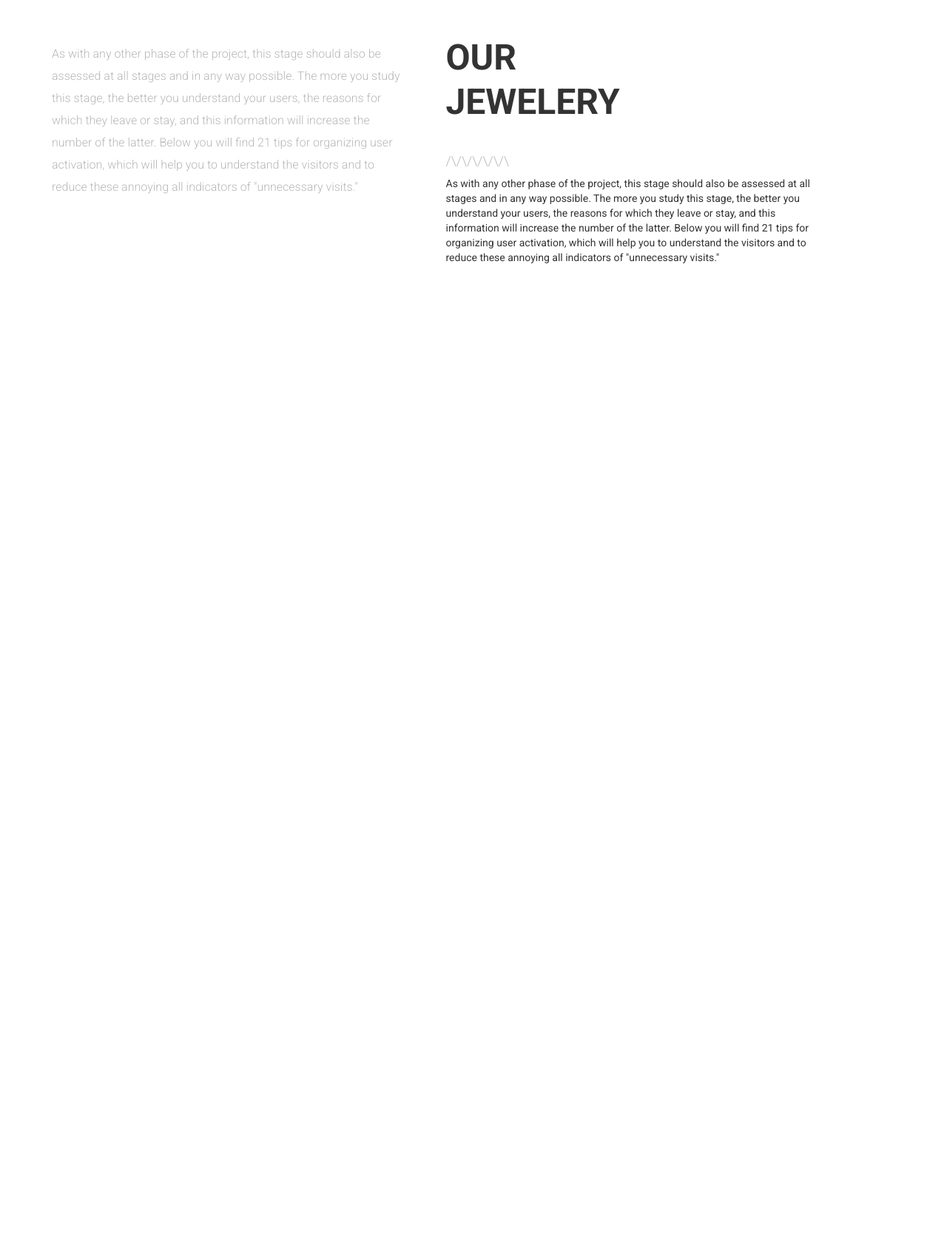
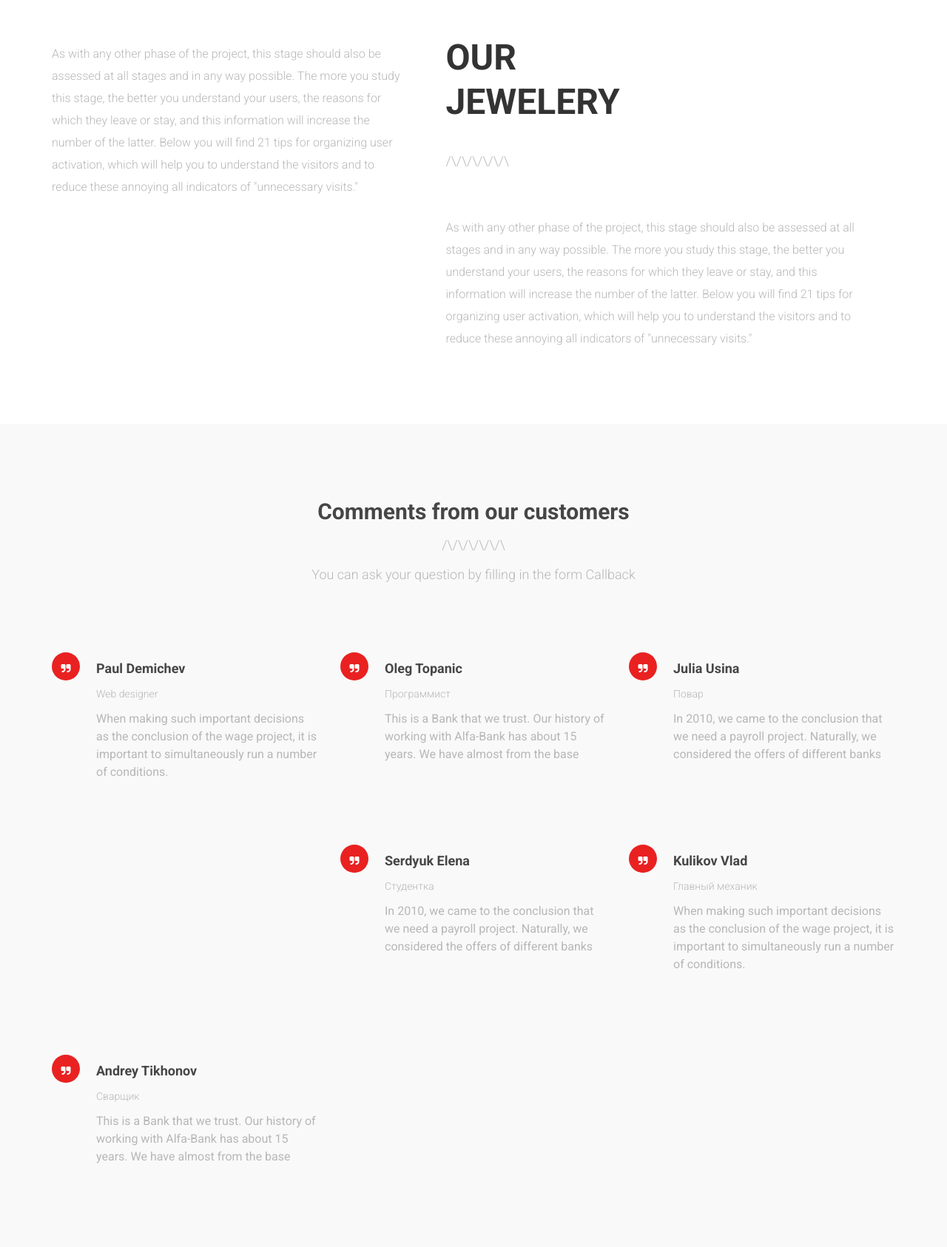
Before and after one commit to sheez44/jewelery-template, a website: page index.html in a window 1280 px wide. Shown: the part 3189-4875 px from the top of the page at 74% size. Before the commit the page ends 3557 px from the top, so only its background shows below. Drawn offline with nearby package versions, Linux system fonts and the light colour scheme.

Commit message:
finish our jewelery section, add comment section

```diff
--- a/assets/less/mixins.less
+++ b/assets/less/mixins.less
@@ -8,6 +8,13 @@
 .subtitle-default(@fw: 300, @clr:#b7b7b7) {
 	font-weight: @fw;
 	color: @clr;
+}
+
+.text-default {
+	.subtitle-default;
+
+	font-size: 16px;
+	line-height: 30px;
 }
 
 .vertical-center(@pos: absolute) {
@@ -30,3 +37,12 @@
 	text-transform: uppercase;
 	line-height: 60px;
 }
+
+.comment-icon(@size: 38px; @bg: @bg-icon-comment-default) {
+	height: @size;
+	width: @size;
+	background-color: @bg;
+	float: left;
+	border-radius: 50%;
+	color: white;
+}
--- a/assets/less/slices/config.less
+++ b/assets/less/slices/config.less
@@ -9,6 +9,7 @@
 @white: #fff;
 @gray: #6d6d6d;
 @seashell: #f1f1f1;
+@Alizarin_Crimson: #e92121;
 
 // header
 @jumbotron-header-height: 800px;
@@ -28,7 +29,12 @@
 
 @section-border: 1px solid @seashell;
 
-
 // arrows (gallery)
 @margin-arrow-lg: 5%;
 @font-size-arrow: 2em;
+
+// background
+@bg-section: #faf9f9;
+
+// custom icons
+@bg-icon-comment-default: @Alizarin_Crimson;
--- a/assets/less/slices/main.less
+++ b/assets/less/slices/main.less
@@ -71,7 +71,7 @@ span[icon] {
 
 .gallery {
 	position: relative;
-	background-color: #faf9f9;
+	background-color: @bg-section;
 	padding: 95px 0;
 	&-item__title {
 		.title-default(@line-height: 40px);
@@ -131,6 +131,7 @@ span[icon] {
 }
 
 .collection {
+	padding-bottom: 90px;
 	&__image {
 		float: left;
 	}
@@ -151,16 +152,66 @@ span[icon] {
 }
 
 .aside__text {
-	.subtitle-default;
+	.text-default;
 
-	font-size: 16px;
-	line-height: 30px;
 	clear: both;
 	width: 85%;
 	padding-top: 55px;
 	&--right {
-		// &:extend(.aside__text);
-		// CREATE OWN MIXIN
-		// width: 120%:
+		width: 115%;
 	}
 }
+
+.comments {
+	background-color: @bg-section;
+	padding-top: 79px;
+	// headers
+	&__titles-lockup {
+		text-align: center;
+		padding-bottom: 80px;
+	}
+	&__title {
+		.title-default(40px);
+	}
+	&__subtitle {
+		.subtitle-default;
+
+		font-size: 18px;
+		line-height: 30px;
+	}
+	// The comment module
+	&__lockup {
+		float: left;
+		width: 83%;
+		margin-left: 22px;
+		margin-bottom: 100px;
+	}
+	&__author {
+		font-weight: bold;
+		font-size: 18px;
+		line-height: 24px;
+		color: #464646;
+		margin-top: 10px;
+	}
+	&__job-description {
+		font-weight: lighter;
+		font-size: 14px;
+		line-height: 24px;
+		color: #b7b7b7;
+	}
+	&__comment {
+		font-size: 16px;
+		line-height: 24px;
+		color: #b7b7b7;
+	}
+}
+
+.comment-icon {
+	.comment-icon;
+	> span {
+		position: relative;
+		top: 50%;
+		left: 50%;
+		transform: translate(-50%, -50%);
+	}
+}
--- a/index.html
+++ b/index.html
@@ -211,12 +211,72 @@
             <h2 class="collection__title">Our Jewelery</h2>
             <h4 class="collection__subtitle">/\/\/\/\/\/\</h4>
 
-            <p class="aside__text--right">As with any other phase of the project, this stage should also be assessed at all stages and in any way possible. The more you study this stage, the better you understand your users, the reasons for which they leave or stay, and this information will increase the number of the latter. Below you will find 21 tips for organizing user activation, which will help you to understand the visitors and to reduce these annoying all indicators of "unnecessary visits."</p>
+            <p class="aside__text aside__text--right">As with any other phase of the project, this stage should also be assessed at all stages and in any way possible. The more you study this stage, the better you understand your users, the reasons for which they leave or stay, and this information will increase the number of the latter. Below you will find 21 tips for organizing user activation, which will help you to understand the visitors and to reduce these annoying all indicators of "unnecessary visits."</p>
           </div>
         </div>
+      </div>
+    </div>
 
+    <div class="container-fluid comments">
+      <div class="container">
+        <div class="row comments__titles-lockup">
+          <h2 class="comments__title">Comments from our customers</h2>
+          <h4 class="comments__subtitle">/\/\/\/\/\/\</h4>
+          <h4 class="comments__subtitle">You can ask your question by filling in the form Callback</h4>
+        </div>
+        <div class="row comments__container">
+          <div class="col-md-4">
+            <div class="comment-icon"><span class="fa fa-quote-right"></span></div>
+            <div class="comments__lockup">
+              <h3 class="comments__author">Paul Demichev</h3>
+              <h5 class="comments__job-description">Web designer</h5>
+              <p class="comments__comment">When making such important decisions as the conclusion of the wage project, it is important to simultaneously run a number of conditions.</p>
+            </div>
+          </div>
+          <div class="col-md-4">
+            <div class="comment-icon"><span class="fa fa-quote-right"></span></div>
+            <div class="comments__lockup">
+              <h3 class="comments__author">Oleg Topanic</h3>
+              <h5 class="comments__job-description">Программист</h5>
+              <p class="comments__comment">This is a Bank that we trust. Our history of working with Alfa-Bank has about 15 years. We have almost from the base</p>
+            </div>
+          </div>
+          <div class="col-md-4">
+            <div class="comment-icon"><span class="fa fa-quote-right"></span></div>
+            <div class="comments__lockup">
+              <h3 class="comments__author">Julia Usina</h3>
+              <h5 class="comments__job-description">Повар</h5>
+              <p class="comments__comment">In 2010, we came to the conclusion that we need a payroll project. Naturally, we considered the offers of different banks</p>
+            </div>
+          </div>
+          <div class="col-md-4">
+            <div class="comment-icon"><span class="fa fa-quote-right"></span></div>
+            <div class="comments__lockup">
+              <h3 class="comments__author">Serdyuk Elena</h3>
+              <h5 class="comments__job-description">Студентка</h5>
+              <p class="comments__comment">In 2010, we came to the conclusion that we need a payroll project. Naturally, we considered the offers of different banks</p>
+            </div>
+          </div>
+          <div class="col-md-4">
+            <div class="comment-icon"><span class="fa fa-quote-right"></span></div>
+            <div class="comments__lockup">
+              <h3 class="comments__author">Kulikov Vlad</h3>
+              <h5 class="comments__job-description">Главный механик</h5>
+              <p class="comments__comment">When making such important decisions as the conclusion of the wage project, it is important to simultaneously run a number of conditions.</p>
+            </div>
+          </div>
+          <div class="col-md-4">
+            <div class="comment-icon"><span class="fa fa-quote-right"></span></div>
+            <div class="comments__lockup">
+              <h3 class="comments__author">Andrey Tikhonov</h3>
+              <h5 class="comments__job-description">Сварщик</h5>
+              <p class="comments__comment">This is a Bank that we trust. Our history of working with Alfa-Bank has about 15 years. We have almost from the base</p>
+            </div>
+          </div>
+
+        </div>
       </div>
-
+    </div>
     <!-- Scripts -->
     <script src="https://ajax.googleapis.com/ajax/libs/jquery/1.9.1/jquery.min.js"></script>
     <script src="build/jquery.plugins.min.js"></script>
```
Also changed, not shown: build/mixins.css, build/style.css.
